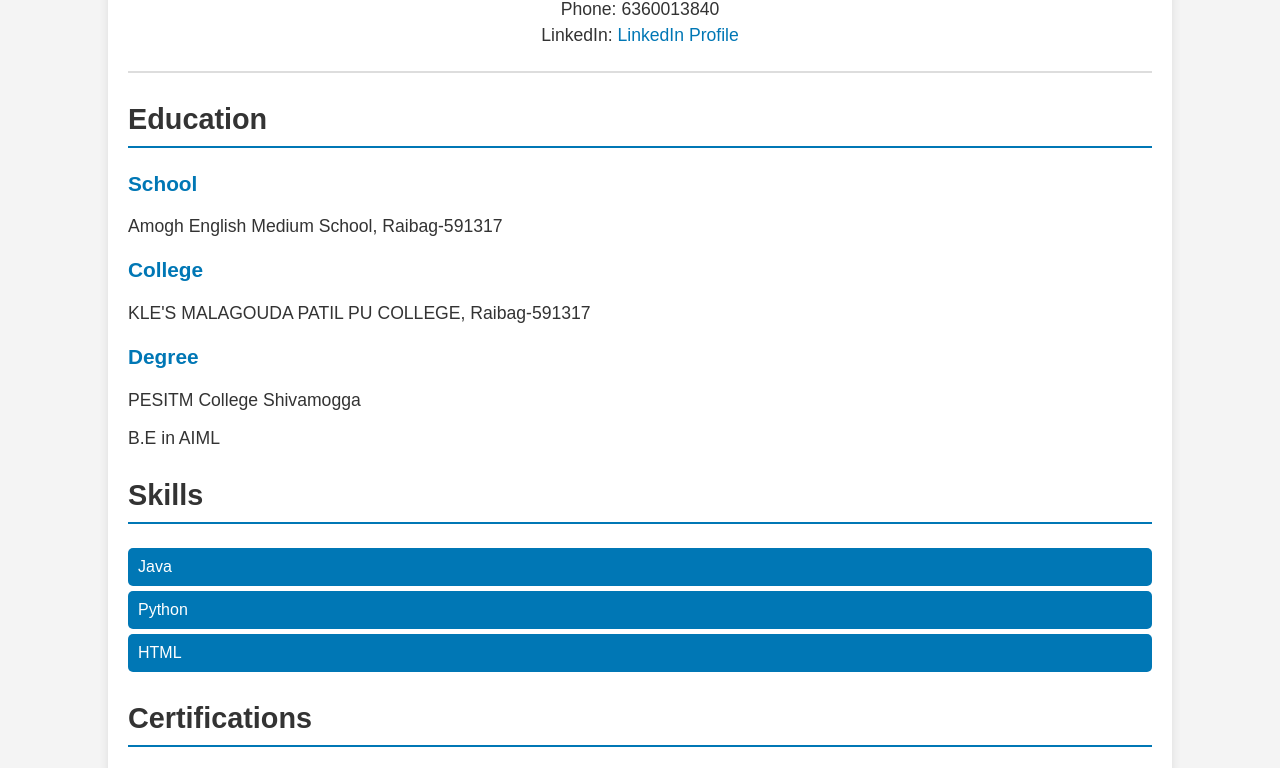
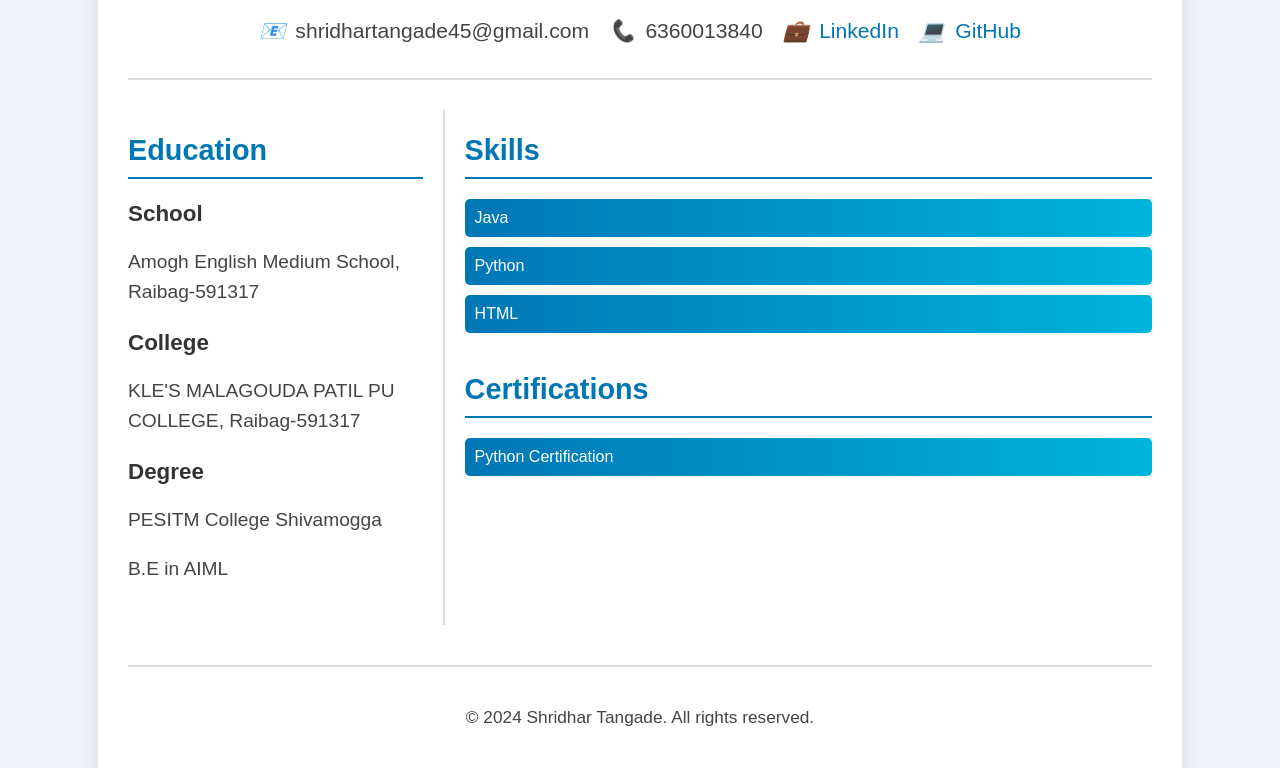
Before and after one commit to ShridharPT/ShridharPT.github.io, a plain HTML site: page index.html in a window 1280 px wide. Shown: the part 129-897 px from the top of the page. Drawn offline with Linux system fonts and the light colour scheme.

Commit message:
index.html

```diff
--- a/index.html
+++ b/index.html
@@ -1,4 +1,3 @@
-
 <!DOCTYPE html>
 <html lang="en">
 <head>
@@ -8,18 +7,19 @@
     <style>
         body {
             font-family: 'Arial', sans-serif;
-            background-color: #f4f4f4;
+            background-color: #f0f4f8;
             margin: 0;
             padding: 0;
+            color: #333;
         }
 
         .container {
             width: 80%;
             margin: 0 auto;
             background: white;
-            padding: 20px;
-            box-shadow: 0 0 10px rgba(0, 0, 0, 0.1);
-            border-radius: 8px;
+            padding: 30px;
+            box-shadow: 0 0 20px rgba(0, 0, 0, 0.1);
+            border-radius: 10px;
         }
 
         header {
@@ -29,40 +29,60 @@
         }
 
         h1 {
-            font-size: 2.5em;
+            font-size: 3em;
+            margin-bottom: 5px;
+            color: #222;
+        }
+
+        .contact-info {
+            display: flex;
+            justify-content: center;
+            gap: 20px;
+            font-size: 1.1em;
+            color: #555;
+        }
+
+        .contact-info a {
+            color: #0077b5;
+            text-decoration: none;
+        }
+
+        .contact-info a:hover {
+            text-decoration: underline;
+        }
+
+        .main-content {
+            display: flex;
+            margin-top: 30px;
+        }
+
+        .left-column {
+            width: 30%;
+            padding-right: 20px;
+            border-right: 2px solid #ddd;
+        }
+
+        .right-column {
+            width: 70%;
+            padding-left: 20px;
+        }
+
+        h2 {
+            font-size: 1.8em;
+            color: #0077b5;
+            border-bottom: 2px solid #0077b5;
+            padding-bottom: 10px;
+            margin-bottom: 20px;
+        }
+
+        h3 {
+            font-size: 1.4em;
             margin-bottom: 10px;
             color: #333;
         }
 
-        .contact-info {
-            text-align: center;
-            font-size: 1em;
-            color: #555;
-        }
-
-        .contact-info a {
-            color: #0077b5; /* LinkedIn color */
-            text-decoration: none;
-        }
-
-        .contact-info p {
-            margin: 5px 0;
-        }
-
-        .section {
-            margin-top: 30px;
-        }
-
-        h2 {
-            font-size: 1.8em;
-            border-bottom: 2px solid #0077b5;
-            padding-bottom: 10px;
-            color: #333;
-        }
-
-        h3 {
-            font-size: 1.3em;
-            color: #0077b5;
+        .education, .skills, .certifications {
+            margin-bottom: 40px;
         }
 
         ul {
@@ -71,25 +91,47 @@
         }
 
         ul li {
-            background: #0077b5;
+            background: linear-gradient(to right, #0077b5, #00b4db);
             color: white;
             padding: 10px;
-            margin-bottom: 5px;
+            margin-bottom: 10px;
             border-radius: 5px;
+            transition: all 0.3s ease;
+        }
+
+        ul li:hover {
+            transform: scale(1.05);
         }
 
         p {
-            font-size: 1.1em;
-            color: #333;
+            font-size: 1.2em;
+            line-height: 1.6;
+            margin-bottom: 10px;
+            color: #444;
+        }
+
+        .icon {
+            margin-right: 10px;
+            color: #0077b5;
         }
 
         footer {
             text-align: center;
             padding: 20px 0;
             border-top: 2px solid #ddd;
-            margin-top: 20px;
+            margin-top: 40px;
             font-size: 0.9em;
             color: #777;
+        }
+
+        /* Optional animation for hover effects */
+        @keyframes hoverEffect {
+            from {
+                transform: scale(1);
+            }
+            to {
+                transform: scale(1.05);
+            }
         }
     </style>
 </head>
@@ -99,14 +141,17 @@
         <header>
             <h1>Shridhar Tangade</h1>
             <div class="contact-info">
-                <p>Email: shridhartangade45@gmail.com</p>
-                <p>Phone: 6360013840</p>
-                <p>LinkedIn: <a href="https://www.linkedin.com/in/shridhar-tangade-2b7398331">LinkedIn Profile</a></p>
-
+                <p><i class="icon">📧</i>shridhartangade45@gmail.com</p>
+                <p><i class="icon">📞</i>6360013840</p>
+                <p><i class="icon">💼</i><a href="https://www.linkedin.com/in/shridhar-tangade-2b7398331">LinkedIn</a></p>
+                <p><i class="icon">💻</i><a href="https://ShridharPT.github.io">GitHub</a></p>
             </div>
         </header>
 
-        <div class="section">
+        <div class="main-content">
+            <!-- Left Column -->
+            <div class="left-column">
+                <div class="education">
                     <h2>Education</h2>
                     <h3>School</h3>
                     <p>Amogh English Medium School, Raibag-591317</p>
@@ -116,8 +161,11 @@
                     <p>PESITM College Shivamogga</p>
                     <p>B.E in AIML</p>
                 </div>
+            </div>
 
-        <div class="section">
+            <!-- Right Column -->
+            <div class="right-column">
+                <div class="skills">
                     <h2>Skills</h2>
                     <ul>
                         <li>Java</li>
@@ -126,11 +174,13 @@
                     </ul>
                 </div>
 
-        <div class="section">
+                <div class="certifications">
                     <h2>Certifications</h2>
                     <ul>
                         <li>Python Certification</li>
                     </ul>
+                </div>
+            </div>
         </div>
 
         <footer>
```
Lines whose indentation alone changed are shown as unchanged.
